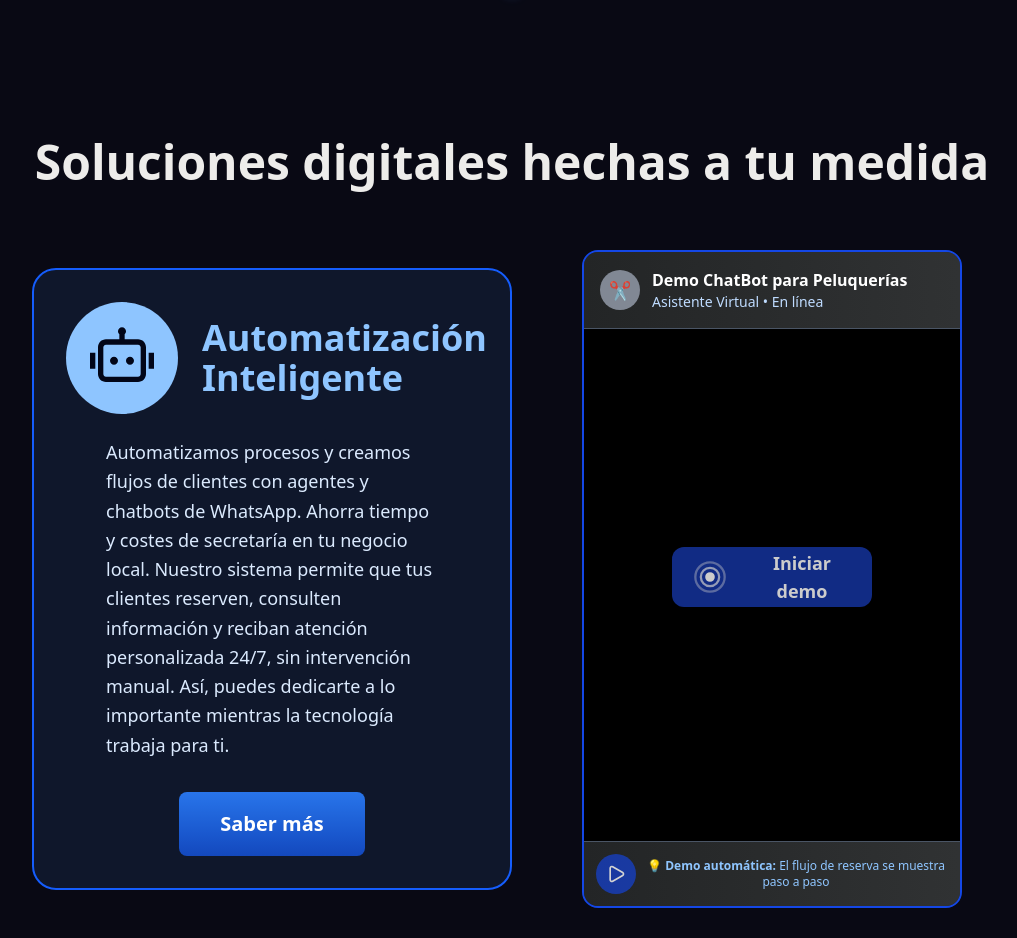
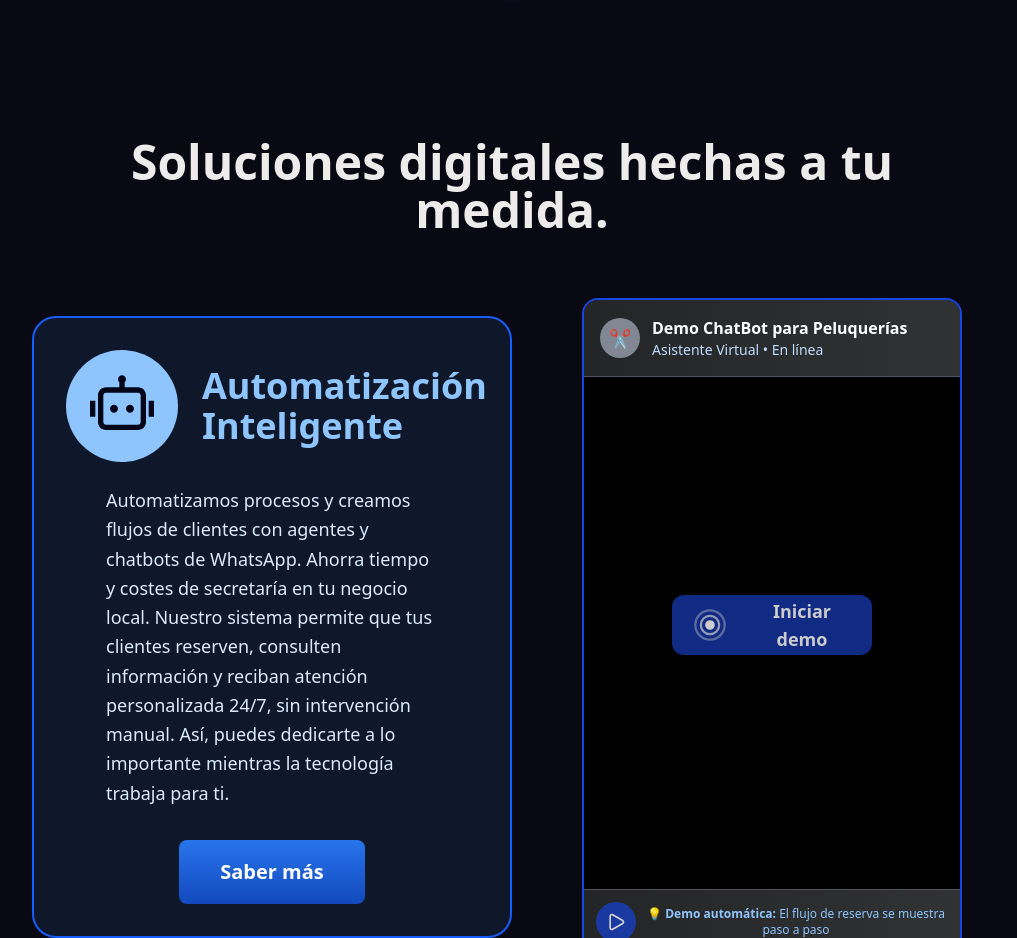
Before and after one commit to efeluxy/digital-agencyflexinnovations-personal, a React (Vite) app: page / in a window 1280 px wide. Shown: the part 1060-1998 px from the top of the page, without its empty margins (128-1145 px from the left). Built offline with nearby package versions, Linux system fonts and the light colour scheme.

Commit message:
Prueba deploy 2

```diff
--- a/src/pages/Services.tsx
+++ b/src/pages/Services.tsx
@@ -6,7 +6,7 @@ export default function Services() {
     <section id='Servicios'>
       <div className="w-full px-6 py-6 md:px-40 md:py-15">
         <h2 className="text-2xl md:text-5xl font-extrabold text-center mb-16">
-          Soluciones digitales hechas a tu medida
+          Soluciones digitales hechas a tu medida.
         </h2>
         <div className="flex flex-col md:flex-row gap-8 md:gap-10 items-center">
           {/* Columna 1 */}
```
